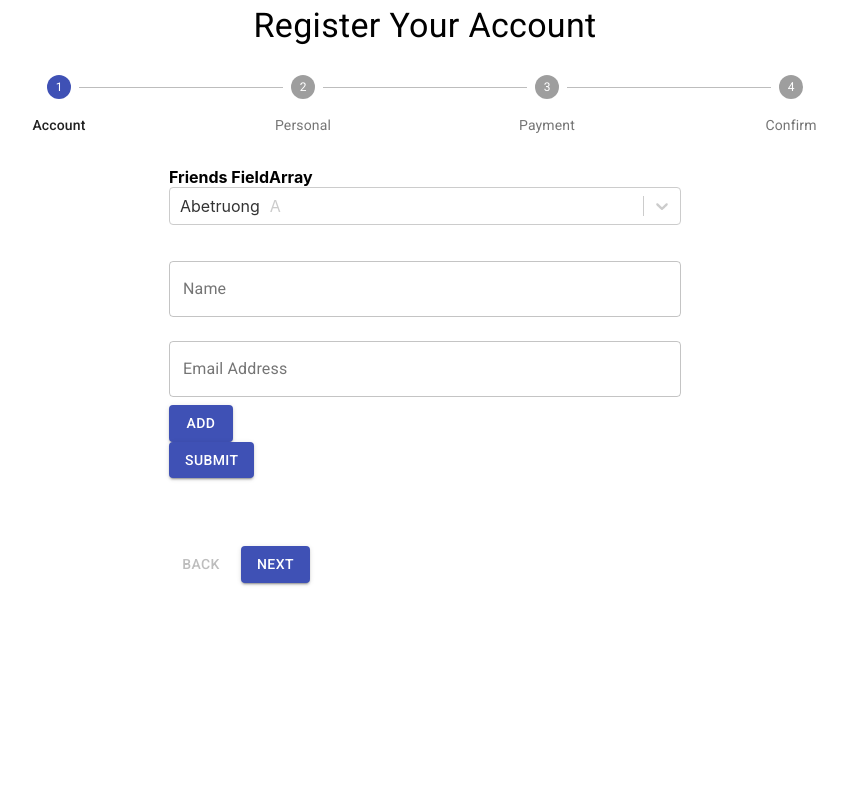
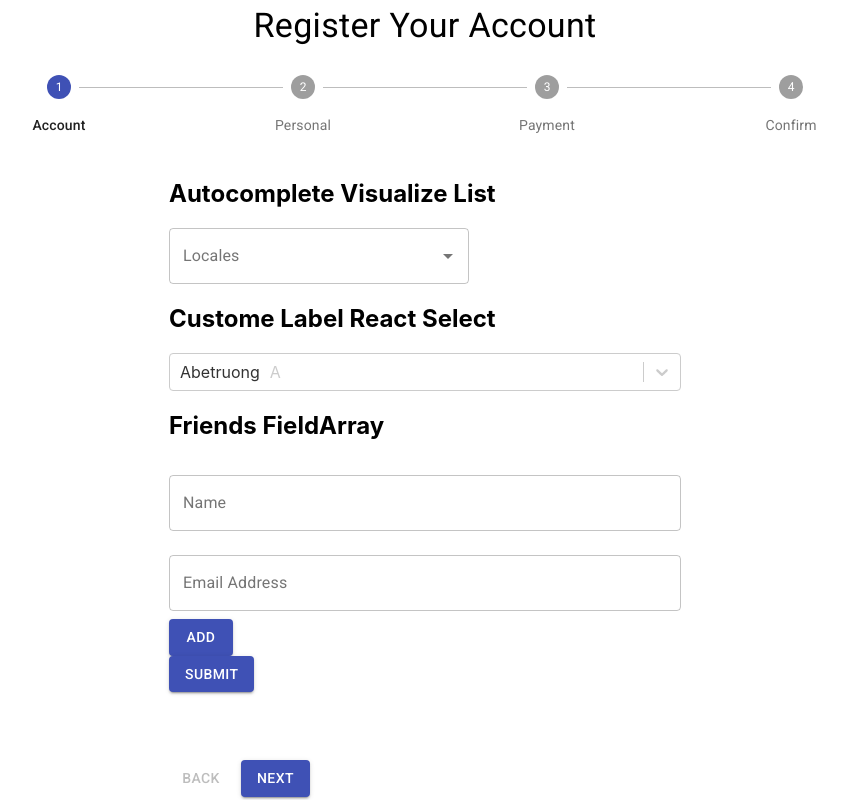
Before and after one commit to nhattruongniit/react-stepper-form, a React (Create React App) app: page / in a window 1280 px wide. Shown: the whole page, without its empty margins (215-1062 px from the left). Built offline with nearby package versions, Linux system fonts and the light colour scheme.

Commit message:
tesing form

```diff
--- a/package.json
+++ b/package.json
@@ -4,14 +4,17 @@
   "private": true,
   "dependencies": {
     "@material-ui/core": "^4.11.2",
+    "@material-ui/lab": "^4.0.0-alpha.57",
     "@testing-library/jest-dom": "^5.11.4",
     "@testing-library/react": "^11.1.0",
     "@testing-library/user-event": "^12.1.10",
+    "autosuggest-highlight": "^3.1.1",
     "formik": "^2.2.6",
     "react": "^17.0.1",
     "react-dom": "^17.0.1",
     "react-scripts": "4.0.1",
-    "react-select": "^3.1.1",
+    "react-select": "^3.2.0",
+    "react-window": "^1.8.6",
     "web-vitals": "^0.2.4",
     "yup": "^0.32.8"
   },
--- a/src/Account/Account.js
+++ b/src/Account/Account.js
@@ -1,43 +1,39 @@
 import React from 'react';
 import * as Yup from 'yup';
 import { Formik, Field, Form, FieldArray } from 'formik';
-import Select from "react-select";
 
 // material core
 import Button from '@material-ui/core/Button';
 import TextField from '@material-ui/core/TextField';
 
-const options = [
-  { value: "Abe", label: "Abe", customAbbreviation: "A" },
-  { value: "John", label: "John", customAbbreviation: "J" },
-  { value: "Dustin", label: "Dustin", customAbbreviation: "D" }
-];
+import AutoCompleteScroll from './AutoCompleteScroll';
+import CustomLabelSelect from './CustomLabelSelect';
 
+// const options = [
+//   { value: "Abe", label: "Abe", customAbbreviation: "A" },
+//   { value: "John", label: "John", customAbbreviation: "J" },
+//   { value: "Dustin", label: "Dustin", customAbbreviation: "D" }
+// ];
 
-const Option = (props) => {
-  console.log("props", props);
-  const { innerProps, innerRef, data } = props;
-  return (
-    <article ref={innerRef} {...innerProps}>
-      <h4>{data.label}</h4> component
-      <h5>Genre: {data.value}</h5>
-      <h6>
-        {data.customAbbreviation}
-      </h6>
-    </article>
-  );
-};
+// const Option = (props) => {
+//   console.log("props", props);
+//   const { innerProps, innerRef, data } = props;
+//   return (
+//     <article ref={innerRef} {...innerProps}>
+//       <h4>{data.label}</h4> component
+//       <h5>Genre: {data.language_region}</h5>
+//       <h6>
+//         {data.customAbbreviation}
+//       </h6>
+//     </article>
+//   );
+// };
 
-const formatOptionLabel = ({ value, label, customAbbreviation }) => (
-  <div style={{ display: "flex" }}>
-    <div>{label}</div>
-    truong
-    <br/>
-    <div style={{ marginLeft: "10px", color: "#ccc" }}>
-      {customAbbreviation}
-    </div>
-  </div>
-);
+// const formatOptionLabel = ({ language_region }) => (
+//   <div style={{ display: "flex" }}>
+//     <div>{language_region}</div>
+//   </div>
+// );
 
 function Account() {
   const initialValues = {
@@ -60,14 +56,14 @@ function Account() {
 
   return (
     <>
-      <b>Friends FieldArray</b>
-      <Select
-        defaultValue={options[0]}
-        formatOptionLabel={formatOptionLabel}
-        components={{ Option }}
-        options={options}
-      />
-      <br/>
+      <h2>Autocomplete Visualize List</h2>
+      <AutoCompleteScroll />
+
+      <h2>Custome Label React Select</h2>
+      <CustomLabelSelect />
+
+      <h2>Friends FieldArray</h2>
+
       <Formik
         initialValues={initialValues}
         validationSchema={validationSchema}
@@ -110,7 +106,7 @@ function Account() {
                                   type="text"
                                   label="Email Address"
                                   variant="outlined"
-                                  error={meta.error && meta.touched ? 1 : 0}
+                                  errornpm={meta.error && meta.touched ? 1 : 0}
                                   helperText={meta.error && meta.touched ? meta.error : ''}
                                   {...field}
                                 />
--- /dev/null
+++ b/src/Account/AutoCompleteScroll.js
@@ -0,0 +1,48 @@
+import React from 'react';
+import Autocomplete from '@material-ui/lab/Autocomplete';
+import parse from 'autosuggest-highlight/parse';
+import match from 'autosuggest-highlight/match';
+
+import TextField from '@material-ui/core/TextField';
+const numbs = [];
+for (let i = 0; i < 500; i = i + 1) {
+  numbs.push({
+    createdAt: "2020-11-04 17:30:43",
+    createdBy: null,
+    description: null,
+    id: i,
+    language_region: `Afrikaans-${i}`,
+    language_subtag: "af",
+    updatedAt: "2020-11-04 17:30:43",
+    updatedBy: null,
+    version: 0,
+  });
+}
+
+function AutoCompleteScroll() {
+  return (
+    <Autocomplete
+      id="combo-box-demo"
+      options={numbs}
+      getOptionLabel={(option) => option.language_region}
+      style={{ width: 300 }}
+      renderOption={(option, { inputValue }) => {
+        const matches = match(option.language_region, inputValue);
+        const parts = parse(option.language_region, matches);
+
+        return (
+          <div>
+            {parts.map((part, index) => (
+              <span key={index} style={{ fontWeight: part.highlight ? 700 : 400 }}>
+                {part.text}
+              </span>
+            ))}
+          </div>
+        );
+      }}
+      renderInput={(params) => <TextField {...params} label="Locales" variant="outlined" />}
+    />
+  )
+}
+
+export default AutoCompleteScroll
--- /dev/null
+++ b/src/Account/CustomLabelSelect.js
@@ -0,0 +1,46 @@
+import React from 'react';
+import Select from "react-select";
+
+const options = [
+  { value: "Abe", label: "Abe", customAbbreviation: "A" },
+  { value: "John", label: "John", customAbbreviation: "J" },
+  { value: "Dustin", label: "Dustin", customAbbreviation: "D" }
+];
+
+const Option = (props) => {
+  console.log("props", props);
+  const { innerProps, innerRef, data } = props;
+  return (
+    <article ref={innerRef} {...innerProps}>
+      <h4>{data.label}</h4> component
+      <h5>Genre: {data.value}</h5>
+      <h6>
+        {data.customAbbreviation}
+      </h6>
+    </article>
+  );
+};
+
+const formatOptionLabel = ({ value, label, customAbbreviation }) => (
+  <div style={{ display: "flex" }}>
+    <div>{label}</div>
+    truong
+    <br/>
+    <div style={{ marginLeft: "10px", color: "#ccc" }}>
+      {customAbbreviation}
+    </div>
+  </div>
+);
+
+function CustomLabelSelect() {
+  return (
+    <Select
+      defaultValue={options[0]}
+      formatOptionLabel={formatOptionLabel}
+      components={{ Option }}
+      options={options}
+    />
+  )
+}
+
+export default CustomLabelSelect
```
Also changed, not shown: 2 other files (tests, documents, lock files or other folders).
